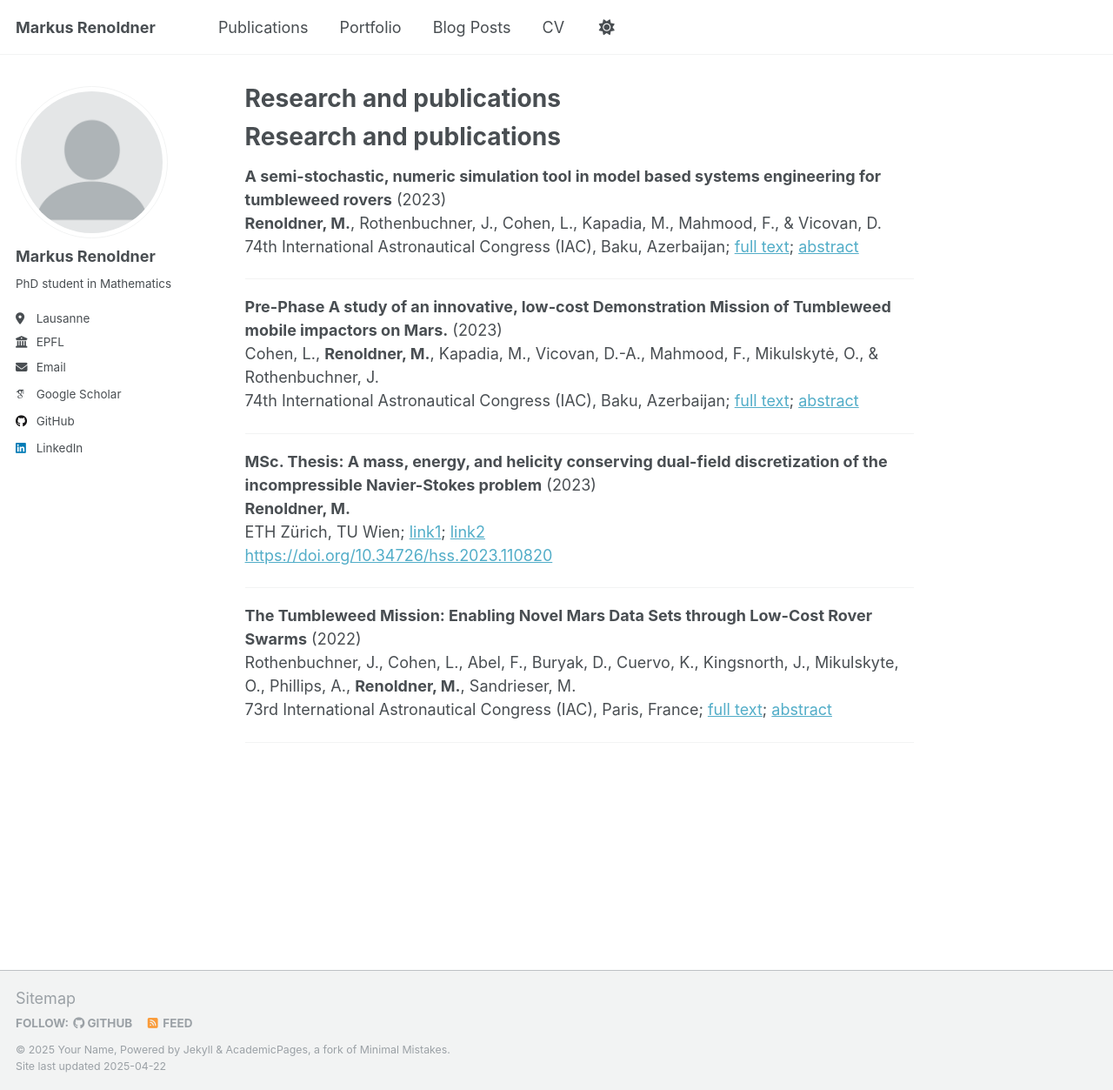
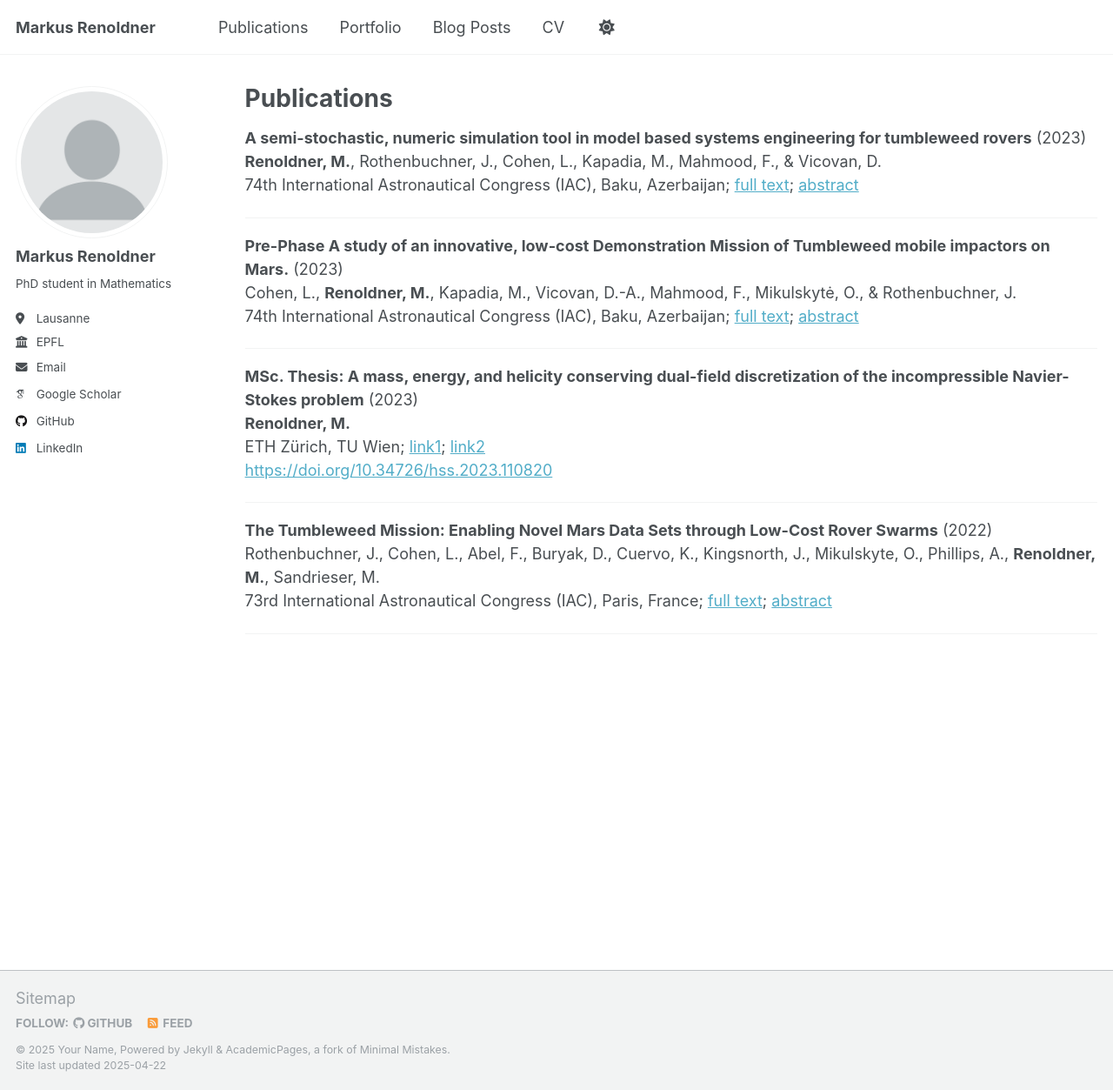
Before and after one commit to markusrenoldner/website, a Jekyll site: the page built from _pages/publications-md.md, in a window 1280 px wide and 1253 px high. Shown: the whole window at 87% size. Built offline with Jekyll 4.4.1, drawn with Linux system fonts in a browser that asks for light colours; some web fonts are replaced; our own code applies the rules of GitHub Pages for plain Markdown files.

Commit message:
Update publications-md.md

```diff
--- a/_pages/publications-md.md
+++ b/_pages/publications-md.md
@@ -1,8 +1,14 @@
+---
+layout: archive
+title: "Publications"
+permalink: /cv/
+author_profile: true
+redirect_from:
+  - /resume
+---
 
 
 
-
-# Research and publications
 
 **A semi-stochastic, numeric simulation tool in model based systems engineering for tumbleweed rovers** (2023)\
 **Renoldner, M.**, Rothenbuchner, J., Cohen, L., Kapadia, M., Mahmood, F., & Vicovan, D.\
```
